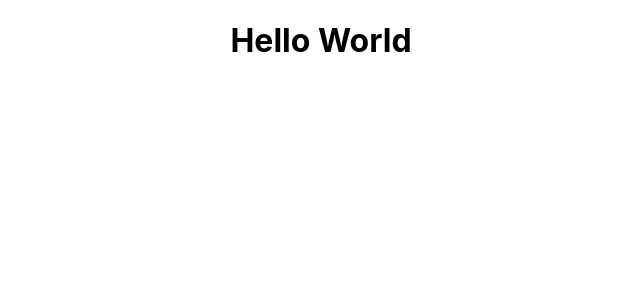
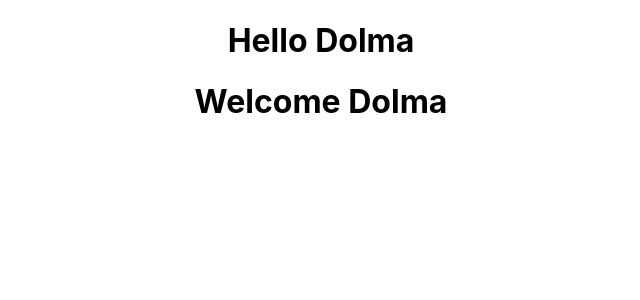
Before and after one commit to Dolma455/react_js, a React (Create React App) app: page / in a window 1280 px wide. Shown: the top 300 px of the page, without its empty margins (319-959 px from the left). Built offline with nearby package versions, Linux system fonts and the light colour scheme.

Commit message:
feat: Class component created

```diff
--- a/src/App.js
+++ b/src/App.js
@@ -1,14 +1,18 @@
 import logo from './logo.svg';
 import './App.css';
 import Greet from './components/Greet'
+import Welcome from './components/Welcomee'
+import React, {Component} from 'react'
 
-function App() {
+class App extends Component {
+  render () {
   return (
     <div className="App">
       <Greet />
+      <Welcome />
 
     </div>
-  );
+  )};
 }
 
 export default App;
--- a/src/components/Greet.js
+++ b/src/components/Greet.js
@@ -1,5 +1,5 @@
 import React from 'react'
 
-const Greet = () =>  <h1>Hello World</h1>
+const Greet = () =>  <h1>Hello Dolma</h1>
 
 export default Greet
--- /dev/null
+++ b/src/components/Welcomee.js
@@ -0,0 +1,9 @@
+import React, {Component} from 'react'
+
+class Welcome extends Component {
+    render () {
+        return <h1>Welcome Dolma</h1>
+    }
+}
+
+export default Welcome
```
